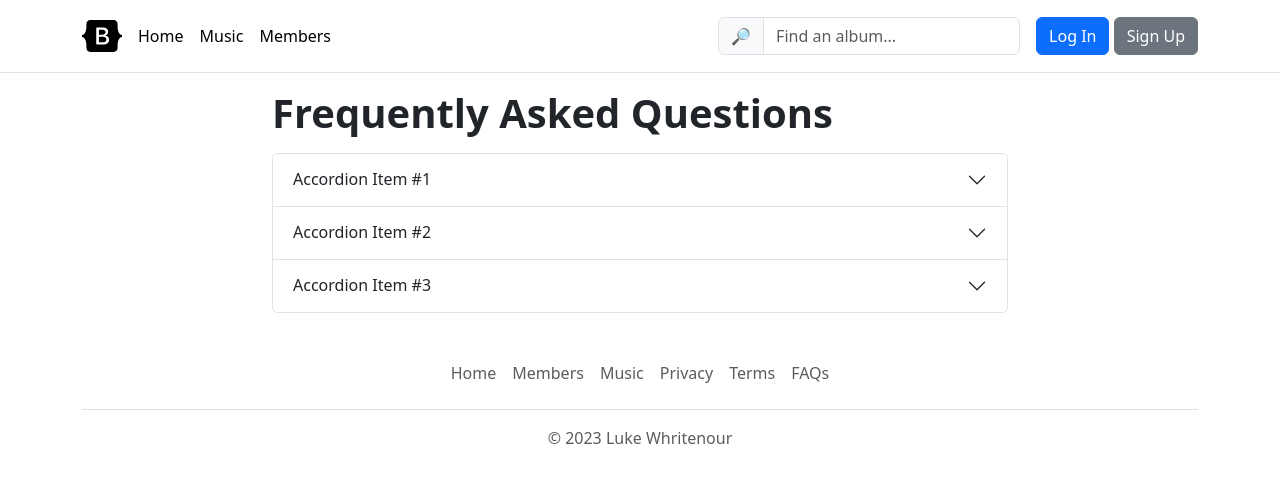
After one commit to lukewhrit/ensong, a Django app: page /faqs/ in a window 1280 px wide. The commit adds this page. Shown: the top 483 px of the page. Run offline with Django 4.2, Linux system fonts and the light colour scheme; parts of the project's set-up code (start-up, migrations or seed data) failed here and were passed over; some libraries are stand-ins or nearby versions.

Commit message:
add faqs, privacy, tos page; upgrade images to webp; add "Write a review" button to user page

```diff
--- a/config/urls.py
+++ b/config/urls.py
@@ -4,7 +4,7 @@ from django.contrib import admin
 from django.contrib.staticfiles.urls import staticfiles_urlpatterns
 from django.urls import include, path
 from django.views import defaults as default_views
-from .views import home, members
+from .views import home, members, faqs, privacy, tos
 
 urlpatterns = [
     path("", home, name="home"),
@@ -14,6 +14,9 @@ urlpatterns = [
     path("users/", include("ensong.users.urls", namespace="users")),
     path("accounts/", include("allauth.urls")),
     # Pages
+    path("tos/", tos, name="tos"),
+    path("faqs/", faqs, name="faqs"),
+    path("privacy/", privacy, name="privacy"),
     path("members/", members, name="members"),
     # Music
     path("music/", include("ensong.music.urls", namespace="music"))
--- a/config/views.py
+++ b/config/views.py
@@ -6,6 +6,16 @@ def home(request):
         "home_page": "link-secondary",
     })
 
+def tos(request):
+    return render(request, "pages/tos.html")
+
+def privacy(request):
+    return render(request, "pages/privacy.html")
+
+def faqs(request):
+    return render(request, "pages/faqs.html")
+
+
 def members(request):
     return render(request, "pages/members.html", {
         "members_page": "link-secondary",
--- a/ensong/templates/base.html
+++ b/ensong/templates/base.html
@@ -37,11 +37,13 @@
   </head>
 
   <body>
+    <!-- Navbar -->
     <header class="p-3 mb-3 border-bottom">
       <div class="container">
         <div
           class="d-flex flex-wrap align-items-center justify-content-center justify-content-lg-start"
         >
+          <!-- Brand -->
           <a
             href="{% url 'home' %}"
             class="d-flex align-items-center mb-2 mb-lg-0 text-white text-decoration-none"
@@ -62,6 +64,7 @@
             </svg>
           </a>
 
+          <!-- Links -->
           <ul
             class="nav col-12 col-lg-auto me-lg-auto mb-2 justify-content-center mb-md-0"
           >
@@ -86,6 +89,7 @@
             </li>
           </ul>
 
+          <!-- Search -->
           <form class="col-12 col-lg-auto mb-3 mb-lg-0 me-lg-3" role="search">
             <div class="input-group">
               <span class="input-group-text" id="basic-addon1">🔎</span>
@@ -98,6 +102,7 @@
             </div>
           </form>
 
+          <!-- User buttons -->
           {% if request.user.is_authenticated %}
           <div class="dropdown text-end">
             <a
@@ -143,7 +148,9 @@
       </div>
     </header>
 
+    <!-- Container -->
     <div class="container">
+      <!-- Notifications -->
       {% if messages %} {% for message in messages %}
       <div
         class="alert alert-dismissible {% if message.tags %}alert-{{ message.tags }}{% endif %}"
@@ -157,7 +164,9 @@
         ></button>
       </div>
       {% endfor %} {% endif %}
+      <!-- Content -->
       <main>{% block content %} {% endblock content %}</main>
+      <!-- Footer -->
       {% block footer %}
       <footer class="py-3 my-4">
         <ul class="nav justify-content-center border-bottom pb-3 mb-3">
@@ -167,31 +176,25 @@
             >
           </li>
           <li class="nav-item">
-            <a href="#" class="nav-link px-2 text-body-secondary">Members</a>
+            <a href="{% url 'members' %}" class="nav-link px-2 text-body-secondary">Members</a>
           </li>
           <li class="nav-item">
-            <a href="#" class="nav-link px-2 text-body-secondary">Music</a>
+            <a href="{% url 'music:index' %}" class="nav-link px-2 text-body-secondary">Music</a>
           </li>
           <li class="nav-item">
-            <a href="#" class="nav-link px-2 text-body-secondary"
-              >Charts and Lists</a
-            >
+            <a href="{% url 'privacy' %}" class="nav-link px-2 text-body-secondary">Privacy</a>
           </li>
           <li class="nav-item">
-            <a href="#" class="nav-link px-2 text-body-secondary">Privacy</a>
+            <a href="{% url 'tos' %}" class="nav-link px-2 text-body-secondary">Terms</a>
           </li>
           <li class="nav-item">
-            <a href="#" class="nav-link px-2 text-body-secondary">Terms</a>
-          </li>
-          <li class="nav-item">
-            <a href="#" class="nav-link px-2 text-body-secondary">FAQs</a>
+            <a href="{% url 'faqs' %}" class="nav-link px-2 text-body-secondary">FAQs</a>
           </li>
         </ul>
         <p class="text-center text-body-secondary">© 2023 Luke Whritenour</p>
       </footer>
       {% endblock footer %}
     </div>
-    <!-- /container -->
 
     {% block modal %}{% endblock modal %}
   </body>
--- /dev/null
+++ b/ensong/templates/pages/faqs.html
@@ -0,0 +1,51 @@
+{% extends "base.html" %}
+{% block title %}Frequently Asked Questions{% endblock %}
+
+{% block content %}
+<main class="row">
+  <div class="col-md-8 offset-md-2">
+    <h1 class="mb-3 fw-bold">Frequently Asked Questions</h1>
+    <div class="accordion" id="faq">
+      <!-- Item -->
+      <div class="accordion-item">
+        <h2 class="accordion-header">
+          <button class="accordion-button collapsed" type="button" data-bs-toggle="collapse" data-bs-target="#collapseOne" aria-expanded="true" aria-controls="collapseOne">
+            Accordion Item #1
+          </button>
+        </h2>
+        <div id="collapseOne" class="accordion-collapse collapse" data-bs-parent="#faq">
+          <div class="accordion-body">
+            <strong>This is the first item's accordion body.</strong> It is shown by default, until the collapse plugin adds the appropriate classes that we use to style each element. These classes control the overall appearance, as well as the showing and hiding via CSS transitions. You can modify any of this with custom CSS or overriding our default variables. It's also worth noting that just about any HTML can go within the <code>.accordion-body</code>, though the transition does limit overflow.
+          </div>
+        </div>
+      </div>
+      <!-- Item -->
+      <div class="accordion-item">
+        <h2 class="accordion-header">
+          <button class="accordion-button collapsed" type="button" data-bs-toggle="collapse" data-bs-target="#collapseTwo" aria-expanded="false" aria-controls="collapseTwo">
+            Accordion Item #2
+          </button>
+        </h2>
+        <div id="collapseTwo" class="accordion-collapse collapse" data-bs-parent="#faq">
+          <div class="accordion-body">
+            <strong>This is the second item's accordion body.</strong> It is hidden by default, until the collapse plugin adds the appropriate classes that we use to style each element. These classes control the overall appearance, as well as the showing and hiding via CSS transitions. You can modify any of this with custom CSS or overriding our default variables. It's also worth noting that just about any HTML can go within the <code>.accordion-body</code>, though the transition does limit overflow.
+          </div>
+        </div>
+      </div>
+      <!-- Item -->
+      <div class="accordion-item">
+        <h2 class="accordion-header">
+          <button class="accordion-button collapsed" type="button" data-bs-toggle="collapse" data-bs-target="#collapseThree" aria-expanded="false" aria-controls="collapseThree">
+            Accordion Item #3
+          </button>
+        </h2>
+        <div id="collapseThree" class="accordion-collapse collapse" data-bs-parent="#faq">
+          <div class="accordion-body">
+            <strong>This is the third item's accordion body.</strong> It is hidden by default, until the collapse plugin adds the appropriate classes that we use to style each element. These classes control the overall appearance, as well as the showing and hiding via CSS transitions. You can modify any of this with custom CSS or overriding our default variables. It's also worth noting that just about any HTML can go within the <code>.accordion-body</code>, though the transition does limit overflow.
+          </div>
+        </div>
+      </div>
+    </div>
+  </div>
+</main>
+{% endblock content %}
--- a/ensong/templates/pages/home.html
+++ b/ensong/templates/pages/home.html
@@ -35,7 +35,7 @@
     <div class="px-5">
       {% load static %}
       <img
-        src="{% static 'images/album-collage.png' %}"
+        src="{% static 'images/album-collage.webp' %}"
         class="img-fluid rounded-3 shadow-lg mb-4"
         alt="A graphic depicting various popular albums"
         loading="lazy"
--- /dev/null
+++ b/ensong/templates/pages/privacy.html
@@ -0,0 +1,6 @@
+{% extends "base.html" %}
+{% block title %}Privacy Policy{% endblock %}
+
+{% block content %}
+Privacy Policy
+{% endblock content %}
--- /dev/null
+++ b/ensong/templates/pages/tos.html
@@ -0,0 +1,6 @@
+{% extends "base.html" %}
+{% block title %}Terms of Service{% endblock %}
+
+{% block content %}
+Terms of Service
+{% endblock content %}
```
Also changed, not shown: ensong/templates/users/user_detail.html (+9 -8 lines), ensong/static/images/album-collage.png (deleted), ensong/static/images/album-collage.webp (added).
